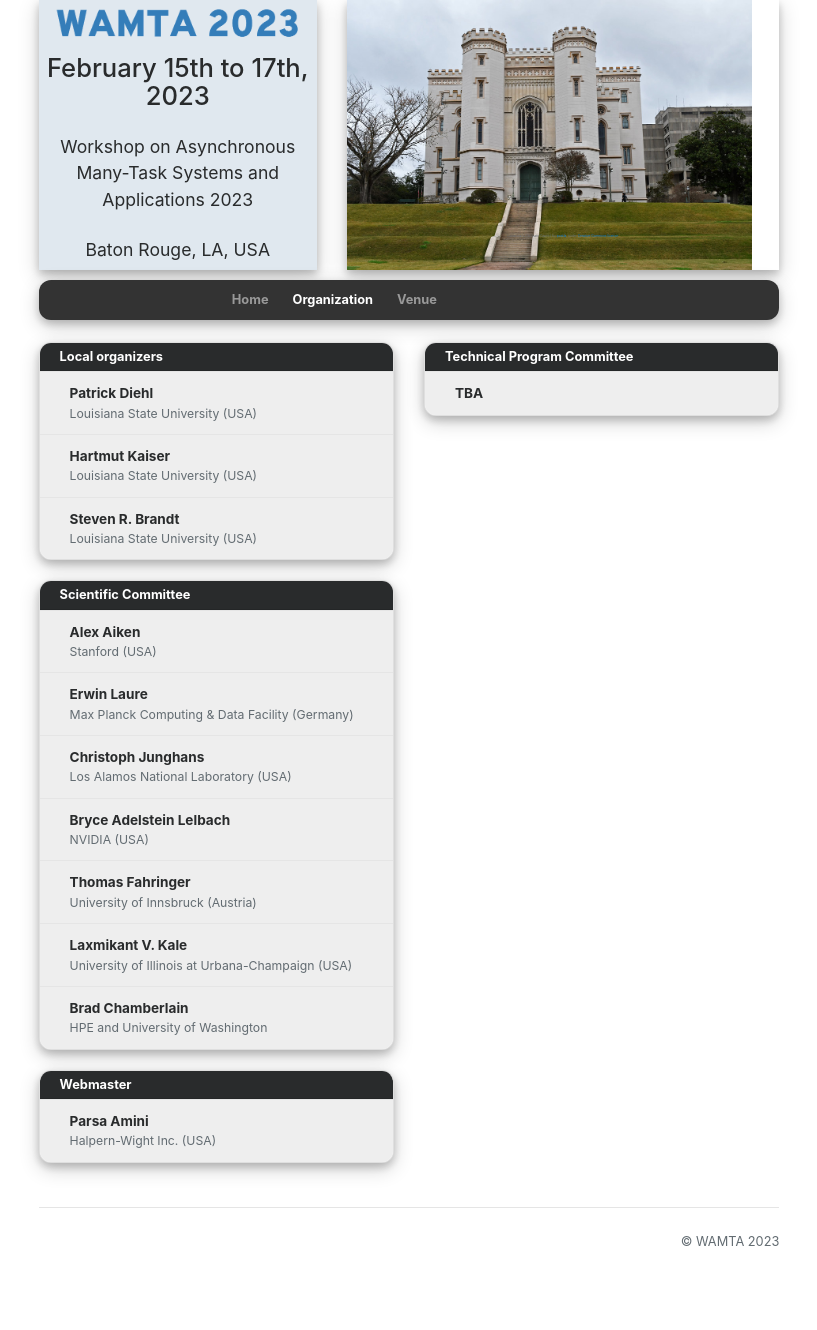
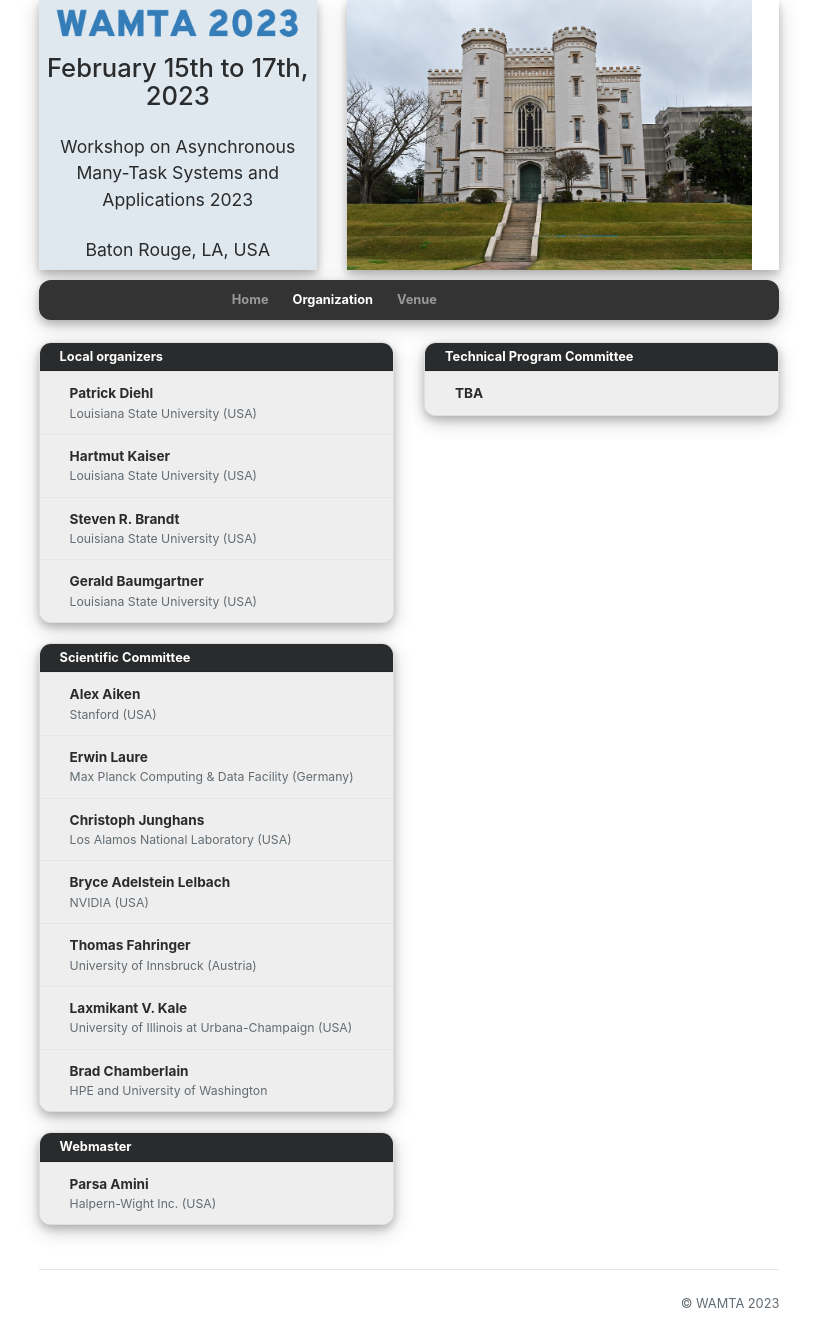
Before and after one commit to wamta26/WAMTA26.github.io, a Jekyll site: the page built from organization.html, in a window 1280 px wide. Shown: the whole page, without its empty margins (231-1048 px from the left). Built offline with Jekyll 4.4.1, drawn with Linux system fonts in a browser that asks for light colours; nearby versions of some CDN libraries; before the commit the page ends 1267 px from its top, so only the background shows below that.

Commit message:
Update local organizers

```diff
--- a/_data/conference.yml
+++ b/_data/conference.yml
@@ -106,6 +106,9 @@ program_chair:
   - name: Steven R. Brandt
     org: Louisiana State University (USA)
     homepage: https://www.cct.lsu.edu/~sbrandt/
+  - name: Gerald Baumgartner
+    org: Louisiana State University (USA)
+    homepage: https://www.csc.lsu.edu/~gb/
 steering_committees:
   - name: Alex Aiken
     org: Stanford (USA)
```
